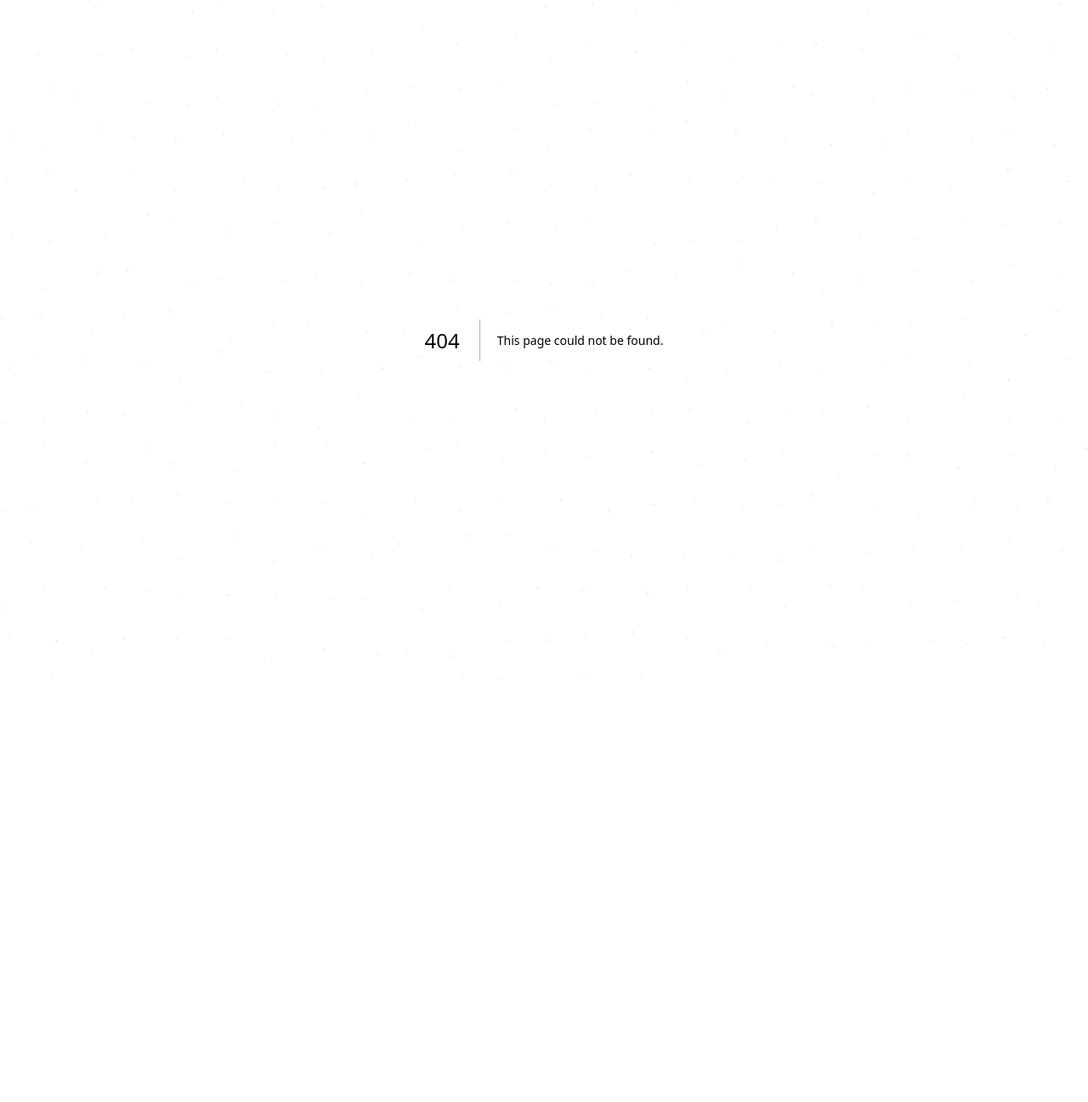
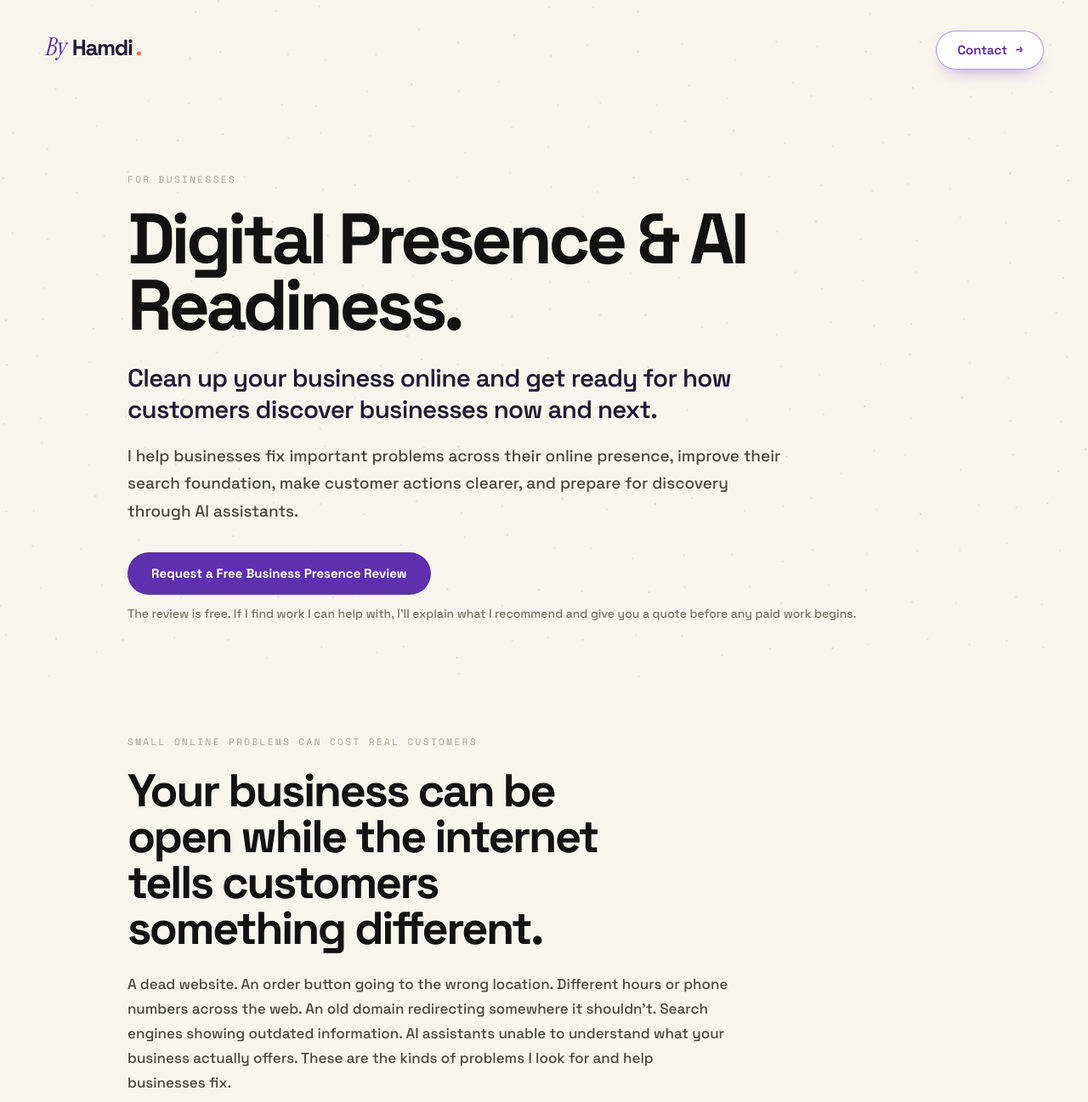
Before and after one commit to hamdi2008/byhamdi, a Next.js app: page /business in a window 1280 px wide. Before the commit this address had no page. Shown: the top 1297 px of the page at 85% size. Before the commit the page ends 800 px from the top, so only its background shows below. Built offline with nearby package versions, Linux system fonts and the light colour scheme.

Commit message:
Add Digital Presence and AI Readiness service page

```diff
--- /dev/null
+++ b/src/app/business/page.tsx
@@ -0,0 +1,117 @@
+import type { Metadata } from "next";
+import Link from "next/link";
+import Nav from "@/components/sections/Nav";
+import Footer from "@/components/sections/Footer";
+import Eyebrow from "@/components/ui/Eyebrow";
+
+const pageUrl = "https://byhamdi.com/business";
+const reviewUrl = "https://forms.gle/aJuBMpbNd7JY6JHbA";
+
+export const metadata: Metadata = {
+  title: "Digital Presence & AI Readiness",
+  description: "Clean up your business online, improve how customers and search engines find and understand you, and prepare your business for AI-powered discovery.",
+  alternates: { canonical: pageUrl },
+  openGraph: {
+    title: "Digital Presence & AI Readiness — By Hamdi",
+    description: "Business digital presence cleanup, website and search improvements, customer action fixes, and AI readiness from Hamdi Mohamud Hassan.",
+    url: pageUrl,
+    type: "website",
+  },
+};
+
+const reviewAreas = [
+  ["Digital presence", "Accuracy and consistency of the important information customers find about your business online."],
+  ["Website", "Broken links, outdated information, confusing pages, and other problems that can get in a customer's way."],
+  ["Search & SEO", "The foundation that helps search engines find, index, and understand your business."],
+  ["Identity & trust", "Clear connections between your business, services, locations, official profiles, and the people behind it when relevant."],
+  ["Customer actions", "Whether people can successfully call, order, book, visit, contact you, register, or request a quote."],
+  ["AI & agent readiness", "Whether AI assistants can correctly understand your business and point people toward the right next step."],
+];
+
+const process = [
+  ["1. Request a free review", "Tell me about your business through a short form."],
+  ["2. I review your online presence", "I look for important problems and opportunities across your website, search presence, customer paths, and AI discovery."],
+  ["3. You get the findings", "I explain the most important things I found and what I recommend fixing."],
+  ["4. Decide if you want my help", "If I can help implement the improvements, I'll give you a project quote. There's no obligation to proceed."],
+  ["5. I fix and retest", "If you move forward, I implement the agreed improvements and test the business again afterward."],
+];
+
+const structuredData = {
+  "@context": "https://schema.org",
+  "@type": "Service",
+  "@id": `${pageUrl}/#service`,
+  name: "Digital Presence & AI Readiness",
+  url: pageUrl,
+  description: "A business digital presence review and implementation service covering online information cleanup, website fixes, search and SEO foundations, identity and trust, customer action paths, and AI and agent readiness.",
+  provider: {
+    "@type": "Person",
+    "@id": "https://byhamdi.com/#hamdi",
+    name: "Hamdi Mohamud Hassan",
+    url: "https://byhamdi.com",
+  },
+  areaServed: { "@type": "State", name: "Minnesota" },
+  potentialAction: {
+    "@type": "ApplyAction",
+    name: "Request a Free Business Presence Review",
+    target: { "@type": "EntryPoint", urlTemplate: reviewUrl, actionPlatform: "https://schema.org/DesktopWebPlatform" },
+    description: "Request a free review of the business's public online presence. A review request does not require or purchase paid work.",
+  },
+};
+
+export default function BusinessPage() {
+  return (
+    <main className="relative z-[1] min-h-screen">
+      <script type="application/ld+json" dangerouslySetInnerHTML={{ __html: JSON.stringify(structuredData) }} />
+      <Nav />
+
+      <section className="px-6 pt-12 pb-16 sm:px-[52px] sm:pt-20">
+        <div className="mx-auto max-w-[980px]">
+          <Eyebrow>For businesses</Eyebrow>
+          <h1 className="mt-5 max-w-[15ch] text-[clamp(44px,7vw,84px)] leading-[.94] font-bold tracking-[-.055em] text-bh-ink">Digital Presence & AI Readiness.</h1>
+          <p className="mt-7 max-w-[38ch] text-[clamp(21px,2.3vw,30px)] leading-[1.25] font-semibold tracking-[-.025em] text-bh-ink-purple">Clean up your business online and get ready for how customers discover businesses now and next.</p>
+          <p className="mt-5 max-w-[64ch] text-[17px] leading-[1.7] font-medium text-bh-body sm:text-[19px]">I help businesses fix important problems across their online presence, improve their search foundation, make customer actions clearer, and prepare for discovery through AI assistants.</p>
+          <Link href={reviewUrl} target="_blank" rel="noopener noreferrer" className="mt-8 inline-block rounded-full bg-bh-purple px-7 py-3.5 text-[15px] font-bold text-white no-underline transition-transform duration-200 hover:-translate-y-0.5">Request a Free Business Presence Review</Link>
+          <p className="mt-3 text-sm font-medium text-bh-muted">The review is free. If I find work I can help with, I'll explain what I recommend and give you a quote before any paid work begins.</p>
+        </div>
+      </section>
+
+      <section className="px-6 py-16 sm:px-[52px]">
+        <div className="mx-auto max-w-[980px]">
+          <Eyebrow>Small online problems can cost real customers</Eyebrow>
+          <h2 className="mt-5 max-w-[18ch] text-[clamp(32px,4.5vw,54px)] leading-[1] font-bold tracking-[-.045em] text-bh-ink">Your business can be open while the internet tells customers something different.</h2>
+          <p className="mt-6 max-w-[65ch] text-[17px] leading-[1.7] font-medium text-bh-body">A dead website. An order button going to the wrong location. Different hours or phone numbers across the web. An old domain redirecting somewhere it shouldn't. Search engines showing outdated information. AI assistants unable to understand what your business actually offers. These are the kinds of problems I look for and help businesses fix.</p>
+        </div>
+      </section>
+
+      <section className="px-6 py-16 sm:px-[52px]">
+        <div className="mx-auto max-w-[980px]">
+          <Eyebrow>What I review</Eyebrow>
+          <h2 className="mt-5 text-[clamp(32px,4.5vw,54px)] leading-[1] font-bold tracking-[-.045em] text-bh-ink">Your whole digital presence, not just AI.</h2>
+          <div className="mt-8 grid gap-5 md:grid-cols-2">
+            {reviewAreas.map(([title, description]) => <div key={title} className="rounded-3xl border border-bh-hairline bg-bh-card/70 p-7"><h3 className="text-xl font-bold tracking-[-.02em] text-bh-ink-purple">{title}</h3><p className="mt-2 leading-[1.6] font-medium text-bh-muted">{description}</p></div>)}
+          </div>
+          <div className="mt-8 rounded-3xl border border-bh-hairline bg-bh-card/70 p-8"><Eyebrow>Agent-Ready Business framework</Eyebrow><p className="mt-4 text-[clamp(21px,2.4vw,30px)] font-bold tracking-[-.025em] text-bh-ink-purple">Discover → Understand → Trust → Act → Measure</p><p className="mt-3 max-w-[64ch] leading-[1.65] font-medium text-bh-muted">The goal is not to promise that an AI assistant will recommend your business. It's to give customers, search engines, and AI systems clearer, more trustworthy information about who you are, what you offer, and what someone can do next.</p></div>
+        </div>
+      </section>
+
+      <section className="px-6 py-16 sm:px-[52px]">
+        <div className="mx-auto max-w-[980px]">
+          <Eyebrow>How it works</Eyebrow>
+          <div className="mt-7 grid gap-5 md:grid-cols-2">
+            {process.map(([title, description]) => <div key={title} className="rounded-3xl border border-bh-hairline bg-bh-card/70 p-7"><h3 className="text-xl font-bold tracking-[-.02em] text-bh-ink-purple">{title}</h3><p className="mt-2 leading-[1.6] font-medium text-bh-muted">{description}</p></div>)}
+          </div>
+        </div>
+      </section>
+
+      <section className="px-6 py-16 sm:px-[52px]">
+        <div className="mx-auto grid max-w-[980px] gap-6 md:grid-cols-2">
+          <div className="rounded-3xl border border-bh-hairline bg-bh-card/70 p-8"><Eyebrow>Pricing</Eyebrow><h2 className="mt-5 text-3xl font-bold tracking-[-.035em] text-bh-ink">Every business is different.</h2><p className="mt-4 leading-[1.65] font-medium text-bh-muted">Some businesses need a few targeted fixes. Others have larger website, search, identity, or customer-experience problems. I start with the free review, then recommend a scope and give you a price before any paid work begins.</p></div>
+          <div className="rounded-3xl border border-bh-hairline bg-bh-card/70 p-8"><Eyebrow>Minnesota businesses</Eyebrow><h2 className="mt-5 text-3xl font-bold tracking-[-.035em] text-bh-ink">MNHalal & MNMuslim.</h2><p className="mt-4 leading-[1.65] font-medium text-bh-muted">I also run MNHalal and MNMuslim, directories that help people discover halal food and Muslim businesses and services across Minnesota. Eligible businesses may also have directory verification and additional visibility options as those programs become available.</p></div>
+        </div>
+      </section>
+
+      <section className="px-6 py-16 text-center sm:px-[52px]"><div className="mx-auto max-w-[760px] rounded-3xl border border-bh-hairline bg-bh-card/70 p-8 sm:p-12"><Eyebrow>Start with the review</Eyebrow><h2 className="mt-5 text-[clamp(30px,4vw,48px)] leading-[1] font-bold tracking-[-.045em] text-bh-ink">Not sure what's wrong with your online presence? That's what the review is for.</h2><p className="mx-auto mt-5 max-w-[55ch] leading-[1.65] font-medium text-bh-muted">I'll look at your public online presence, share the most important things I find, and tell you what I'd recommend fixing. There's no obligation to purchase anything.</p><Link href={reviewUrl} target="_blank" rel="noopener noreferrer" className="mt-7 inline-block rounded-full bg-bh-purple px-7 py-3.5 text-[15px] font-bold text-white no-underline transition-transform duration-200 hover:-translate-y-0.5">Request a Free Business Presence Review</Link></div></section>
+      <Footer />
+    </main>
+  );
+}
```
